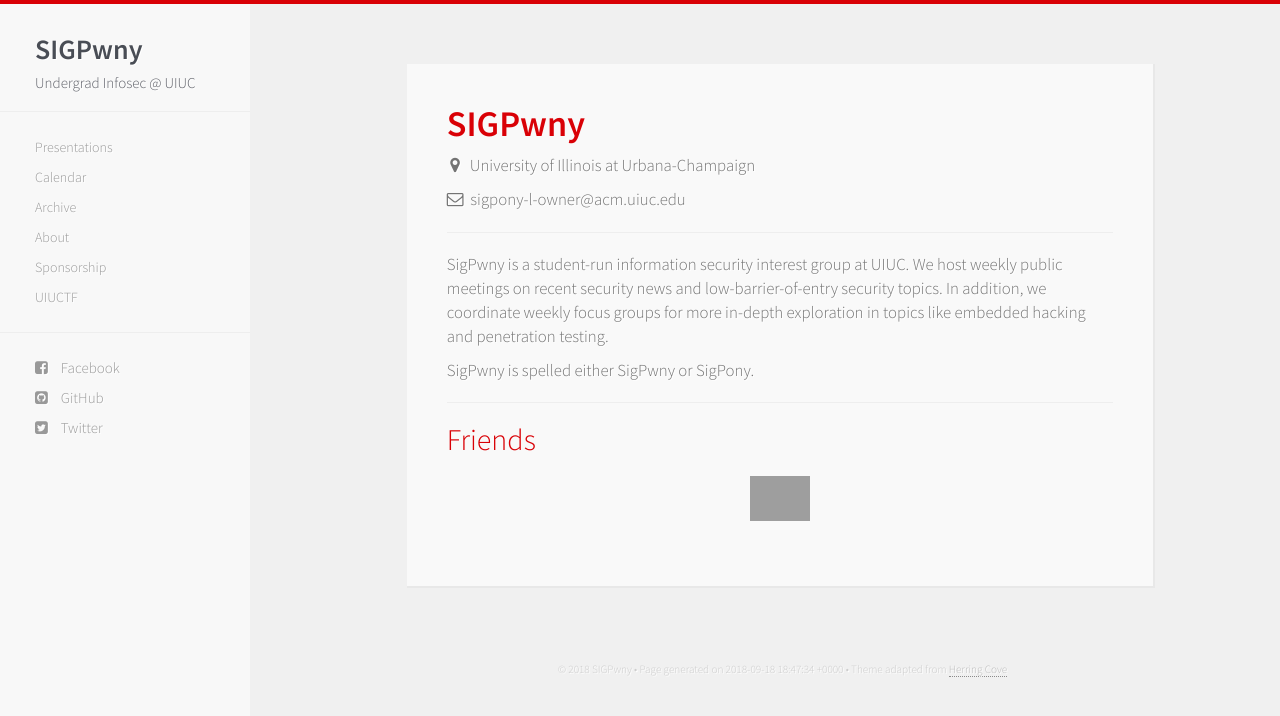
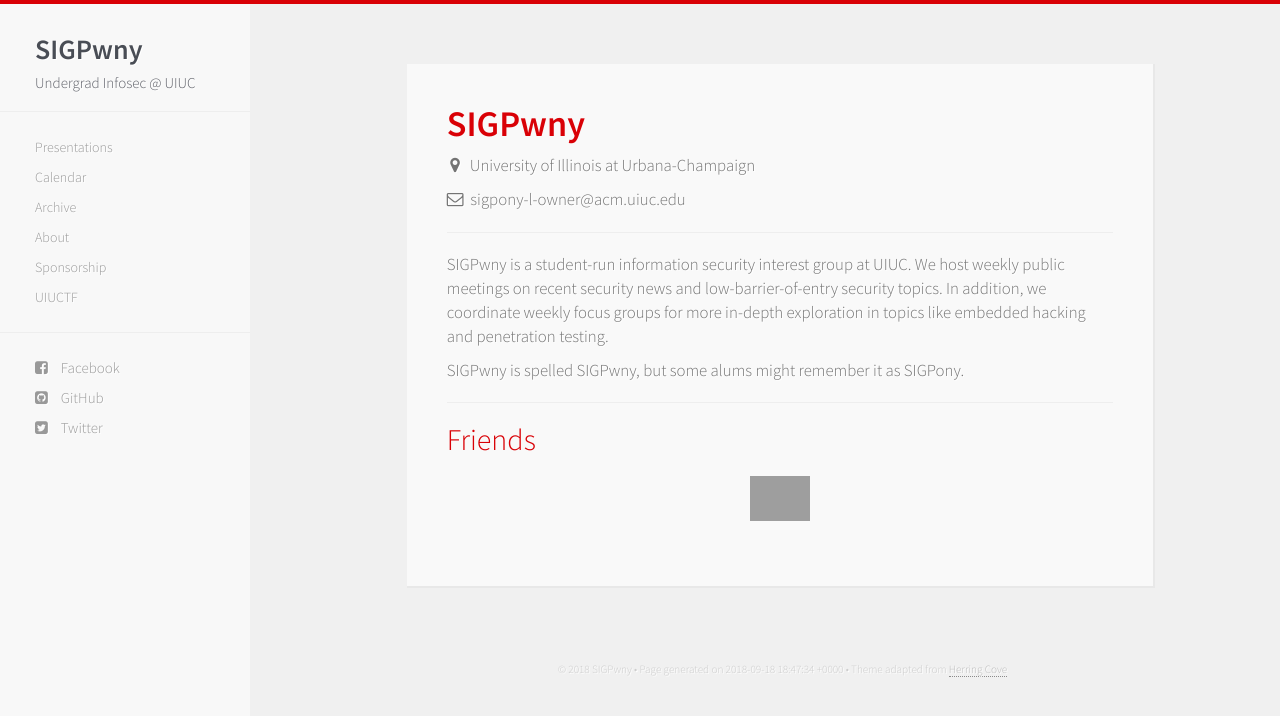
Before and after one commit to sigpwny/sigpwny.github.io-archive, a Jekyll site: the page built from about.html, in a window 1280 px wide. Shown: the top 716 px of the page. Built offline with Jekyll 4.4.1, drawn with Linux system fonts in a browser that asks for light colours; nearby versions of some CDN libraries; grey boxes are pictures that could not be loaded.

Commit message:
automated

```diff
--- a/about.html
+++ b/about.html
@@ -12,13 +12,13 @@
           <p><i class="fa fa-envelope-o"></i>&nbsp;&nbsp;sigpony-l-owner@acm.uiuc.edu</p>
           <hr />
 
-		  <p>SigPwny is a student-run information security interest group at
+		  <p>SIGPwny is a student-run information security interest group at
 		  UIUC.  We host weekly public meetings on recent security news and
 		  low-barrier-of-entry security topics. In addition, we coordinate
 		  weekly focus groups for more in-depth exploration in topics like
 		  embedded hacking and penetration testing.</p>
 
-		  <p>SigPwny is spelled either SigPwny or SigPony.</p>
+		  <p>SIGPwny is spelled SIGPwny, but some alums might remember it as SIGPony.</p>
 
           <hr />
           <h2>Friends</h2>
```
